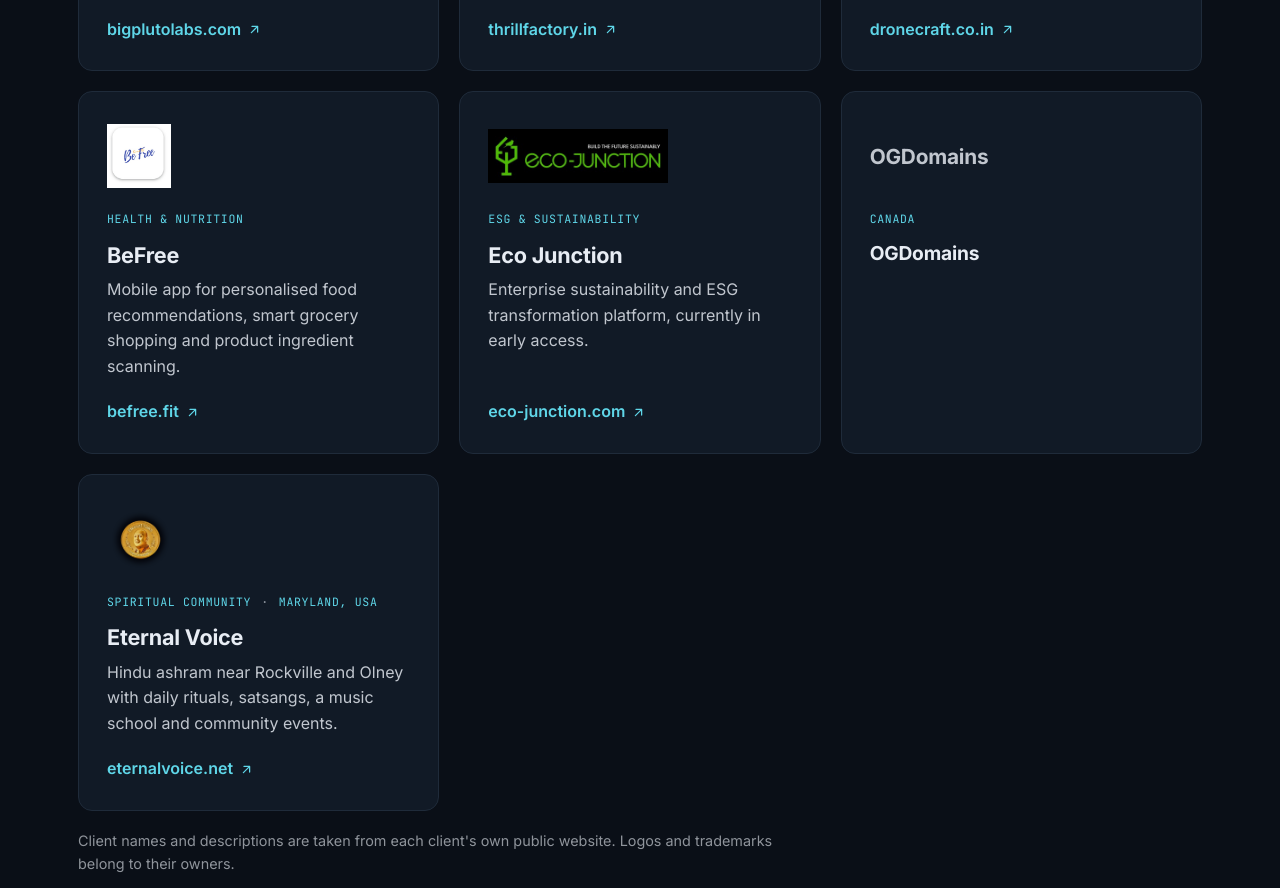
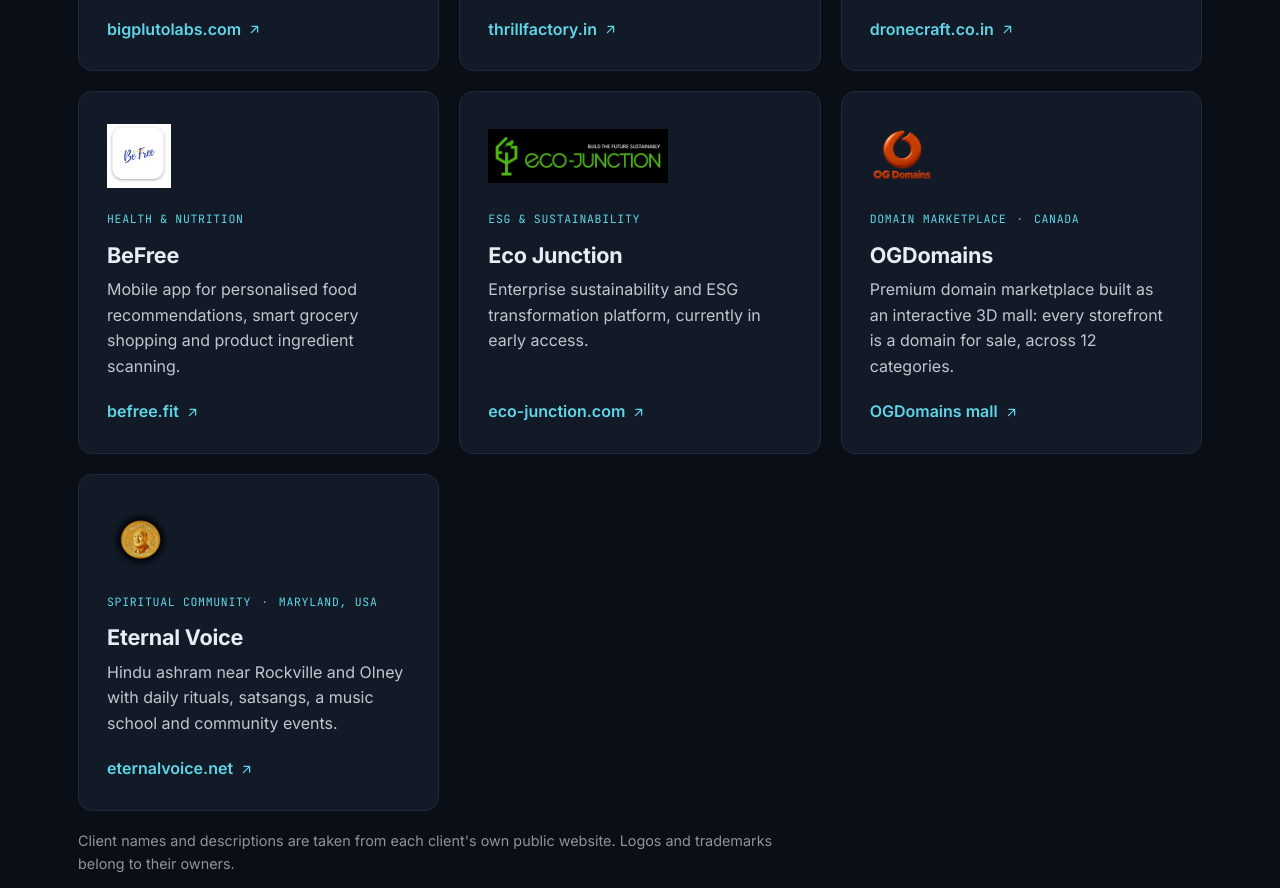
Before and after one commit to Anvira-Labs/anviralabs, a plain HTML site: page work.html in a window 1280 px wide. Shown: the part 1146-2034 px from the top of the page. Drawn offline with Linux system fonts and the light colour scheme.

Commit message:
Link OGDomains to its domain mall and add its logo
Co-Authored-By: Claude Opus 5.5 <noreply@anthropic.com>

```diff
--- a/work.html
+++ b/work.html
@@ -134,10 +134,13 @@
                 <p>Enterprise sustainability and ESG transformation platform, currently in early access.</p>
                 <span class="link-arrow">eco-junction.com <svg viewBox="0 0 24 24" fill="none" stroke="currentColor" stroke-width="2" stroke-linecap="round" stroke-linejoin="round" aria-hidden="true"><path d="M7 17L17 7M8 7h9v9"/></svg></span>
             </a>
-            <div class="card client-card compact reveal">
-                <div class="client-logo"><span class="logo-text">OGDomains</span></div>
-                <div class="client-meta"><span>Canada</span></div><h3>OGDomains</h3>
-            </div>
+            <a class="card client-card reveal" href="https://anvira-labs.github.io/ogdomains/" target="_blank" rel="noopener">
+                <div class="client-logo"><img src="assets/clients/ogdomains.png" alt="OGDomains logo" loading="lazy"></div>
+                <div class="client-meta"><span>Domain marketplace</span><span>Canada</span></div>
+                <h3>OGDomains</h3>
+                <p>Premium domain marketplace built as an interactive 3D mall: every storefront is a domain for sale, across 12 categories.</p>
+                <span class="link-arrow">OGDomains mall <svg viewBox="0 0 24 24" fill="none" stroke="currentColor" stroke-width="2" stroke-linecap="round" stroke-linejoin="round" aria-hidden="true"><path d="M7 17L17 7M8 7h9v9"/></svg></span>
+            </a>
             <a class="card client-card reveal" href="https://eternalvoice.net/" target="_blank" rel="noopener">
                 <div class="client-logo"><img src="assets/clients/eternalvoice.png" alt="Eternal Voice logo" loading="lazy"></div>
                 <div class="client-meta"><span>Spiritual community</span><span>Maryland, USA</span></div>
```
Also changed, not shown: index.html (+1 -1 lines), assets/clients/ogdomains.png (added), llms.txt.
